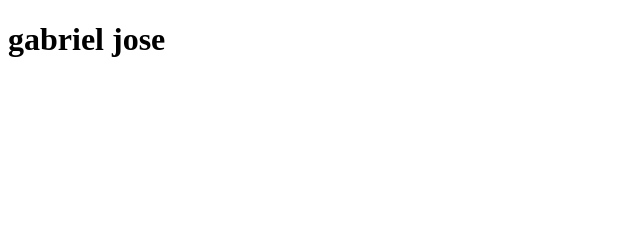
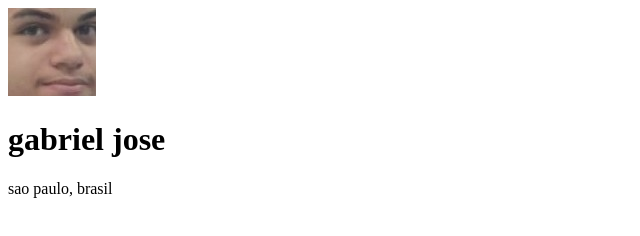
Before and after one commit to GABRIELJOSEDASILVAA11bti/projetto-2024, a plain HTML site: page index.html in a window 1280 px wide. Shown: the whole page, without its empty margins (0-640 px from the left). Drawn offline with Linux system fonts and the light colour scheme.

Commit message:
desenvolvimento do html

```diff
--- a/index.html
+++ b/index.html
@@ -7,7 +7,9 @@
 </head>
 <body>
     <div>
+        <img src="./IMG-20230903-WA0006.jpg" alt="imagem do criador da pagina de links, gabriel jose">
         <h1>gabriel jose</h1>
+        <p>sao paulo, brasil</p>
     </div>
 </body>
 </html>
```
